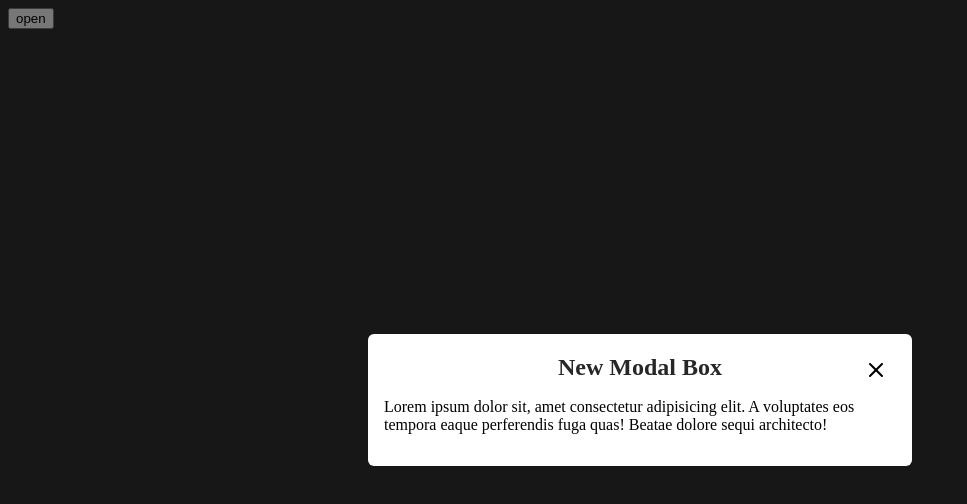
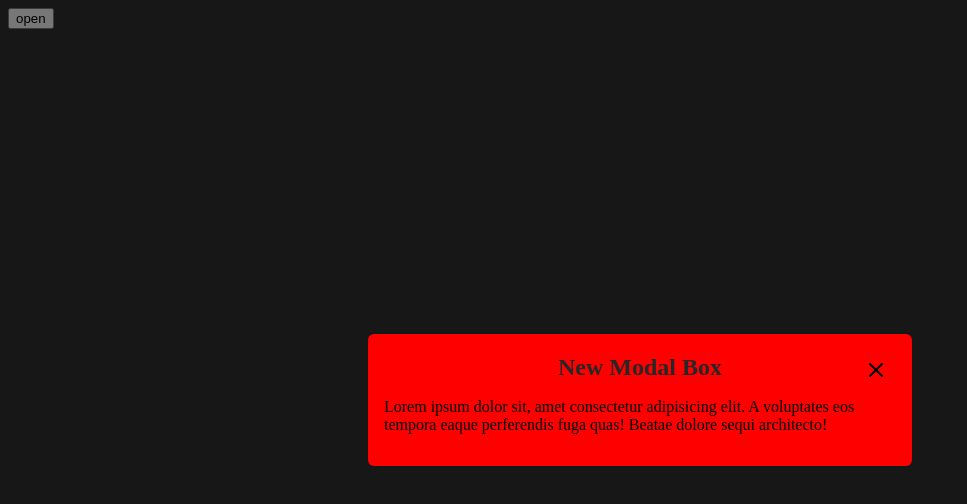
Before and after one commit to ShivWK/Machine-Coding-Round-Questions, a React (Vite) app: page / in a window 1280 px wide. Both pictures are taken after a click on the button "open". Shown: the top 504 px of the page, without its empty margins (0-967 px from the left). Built offline with nearby package versions, Linux system fonts and the light colour scheme.

Commit message:
fix style issue

```diff
--- a/src/Components/modal/Modal.jsx
+++ b/src/Components/modal/Modal.jsx
@@ -1,14 +1,14 @@
 import { useCallback, useEffect, useRef } from 'react';
 import { createPortal } from 'react-dom';
 import { X } from 'lucide-react';
-import "./modal.css";
+import "./modalStyle.css";
 
 const Modal = ({
     open,
     onClose,
     children,
-    className,
-    animation = "slide",
+    style,
+    animation = "pop",
     title
 }) => {
     const lastFocusedElement = useRef(null);
@@ -92,6 +92,18 @@ const Modal = ({
         };
     }, [allowOutsideAccess]);
 
+    const getModalRoot = () => {
+        let root = document.getElementById("modal-root");
+
+        if (!root) {
+            root = document.createElement("div");
+            root.id = "modal-root";
+            document.body.appendChild(root);
+        }
+
+        return root;
+    }
+
     return createPortal(
         <div
             role='presentation'
@@ -102,20 +114,21 @@ const Modal = ({
         >
             <div
                 role="dialog"
+                aria-labelledby='dialog-title'
                 aria-modal="true"
+                ref={dialogRef}
                 onClick={(e) => e.stopPropagation()}
-                ref={dialogRef}
-                tabIndex={-1}
-                className={`dialog__box ${className} ${animation === "slide"
+                className={`dialog__box ${animation === "slide"
                     ? "slideIn__animation"
                     : "popIn__animation"}`}
+                style={style}
             >
                 {onClose && <button className="dialog__closeBtn" onClick={handleClose}><X /></button>}
-                <h2 className="dialog__heading" >{title}</h2>
+                <h2 id='dialog-title' className="dialog__heading" >{title}</h2>
                 <div className="dialog__content" >{children}</div>
             </div>
         </div>,
-        document.getElementById("modal-root"),
+        getModalRoot(),
     );
 };
 
--- a/src/Components/modal/ModalParent.jsx
+++ b/src/Components/modal/ModalParent.jsx
@@ -3,6 +3,10 @@ import Modal from "./Modal"
 
 const ModalParent = () => {
     const [openModal, setOpenModal] = useState(false);
+
+    const style = {
+        backgroundColor: "red",
+    }
 
     return (
         <>
@@ -11,6 +15,8 @@ const ModalParent = () => {
                 open={openModal}
                 onClose={() => setOpenModal(false)}
                 title={"New Modal Box"}
+                animation="slide"
+                style={style}
             >
                 <div>
                     <p>Lorem ipsum dolor sit, amet consectetur adipisicing elit. A voluptates eos tempora eaque perferendis fuga quas! Beatae dolore sequi architecto!</p>
--- a/src/Components/modal/modal.css
+++ b/src/Components/modal/modalStyle.css
@@ -122,7 +122,7 @@
 }
 
 .dialog__closeBtn {
-    position: fixed;
+    position: absolute;
     top: 20px;
     right: 20px;
     cursor: pointer;
--- a/src/index.css
+++ b/src/index.css
@@ -3,10 +3,14 @@ body {
     /* border: 2px solid red; */
 }
 
-p, span {
+p,
+span {
     color: white;
 }
 
-html {
-    /* border: 2px solid yellow; */
+.position_modal {
+    position: fixed !important;
+    top: 20px !important;
+    left: 20px !important;
+    background-color: aqua !important;
 }
```
